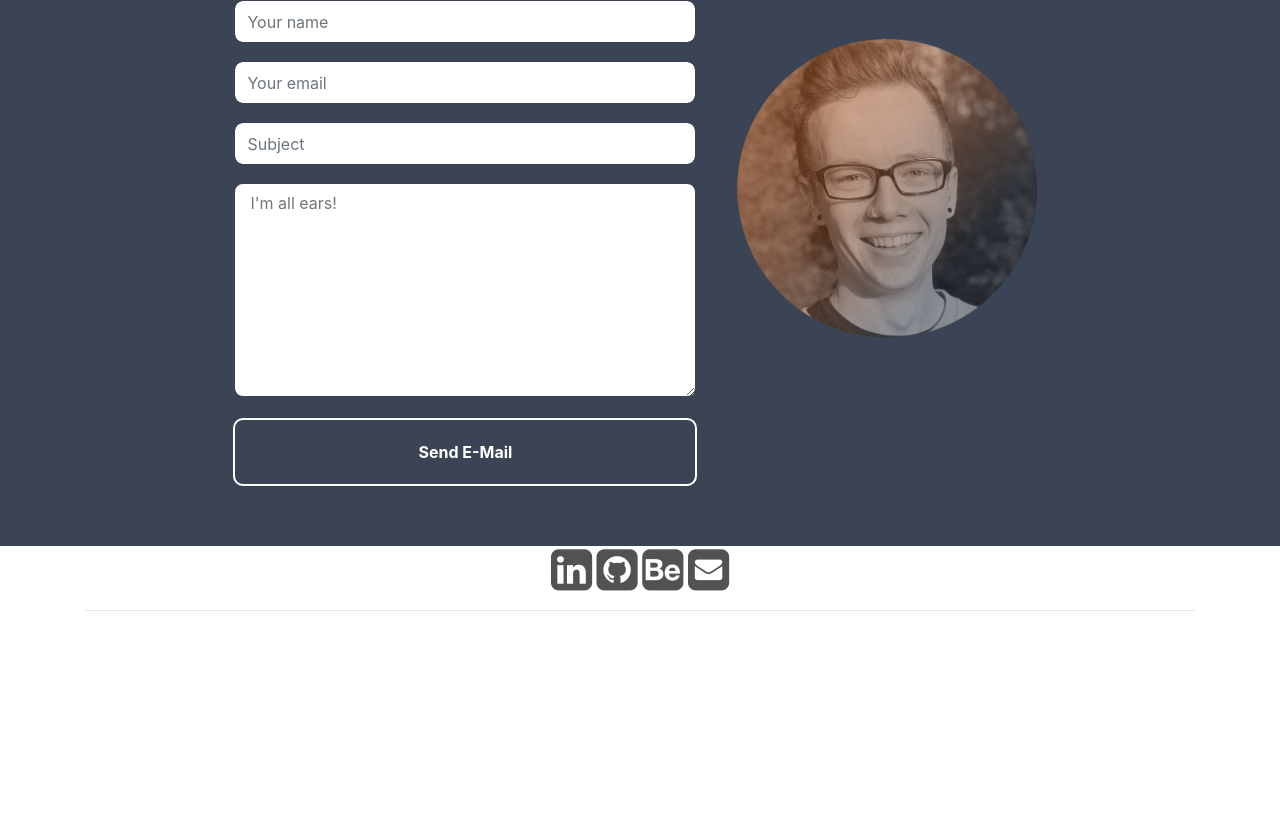
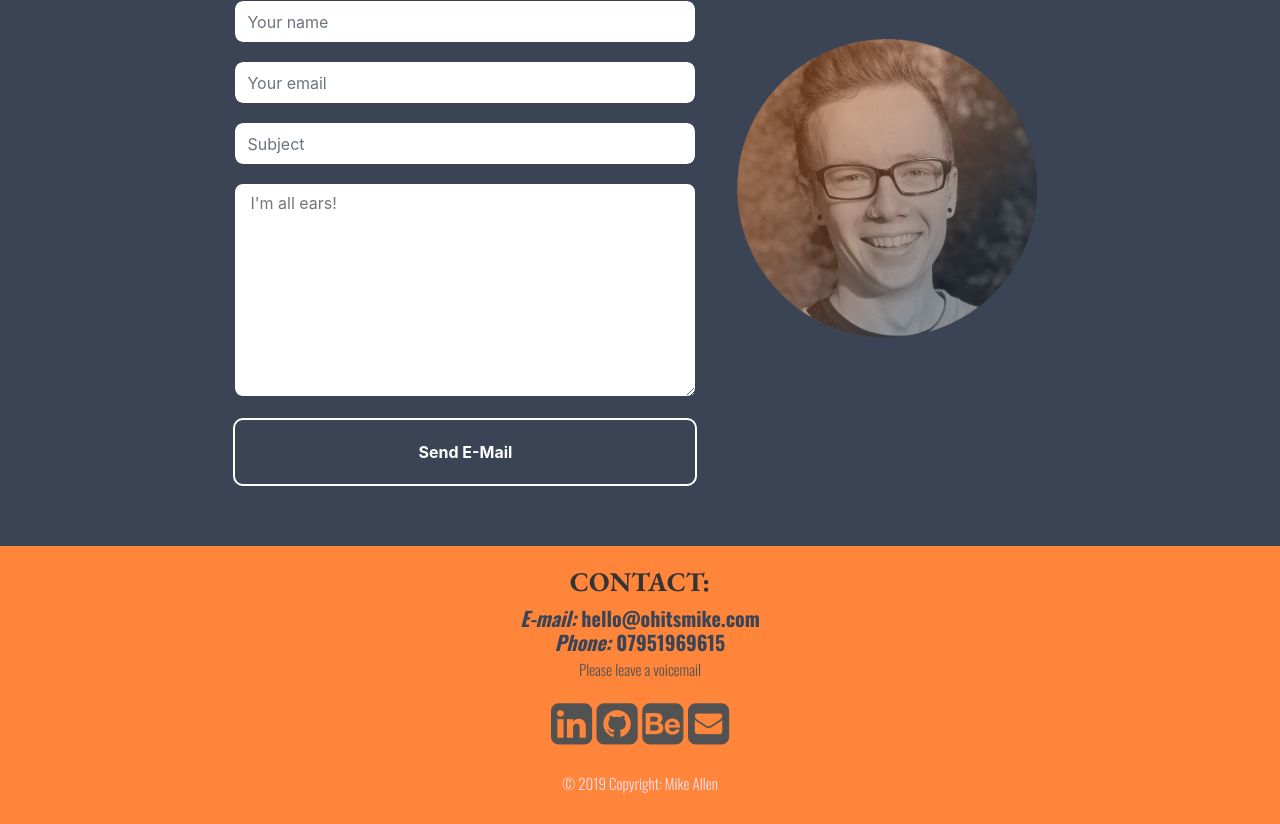
Before and after one commit to michael-allen99/portfoliowebsite, a PHP site: page / in a window 1280 px wide. Shown: the part 3326-4150 px from the top of the page. Before the commit the page ends 3937 px from the top, so only its background shows below. Run offline with PHP 8.4, Linux system fonts and the light colour scheme; some libraries are stand-ins or nearby versions.

Commit message:
Footer created

```diff
--- a/css/main.css
+++ b/css/main.css
@@ -10,6 +10,11 @@ h1 {
     font-size: 29px;
     margin-top: 127px;
     color: #ff853b;
+}
+h3 {
+    font-family: 'EB Garamond', serif;
+    font-size: 23px;
+    color: #343434;
 }
 h2 {
     font-size: 18px;
@@ -125,7 +130,21 @@ form {
 .desktop-only {
     display: none;
 }
+.footer-container {
+    padding-bottom: 10px;
+    padding-top: 20px;
+    background-color: #ff853b;
+}
 
+.copyright {
+    font-size: 15px;
+    margin-top: 20px;
+    color: #ffdfef;
+}
+.voicemail {
+    font-size: 15px;
+    color: #525252;
+}
 @media only screen and (min-width: 1025px){
     h1 {
         font-size: 40px;
@@ -171,4 +190,7 @@ form {
     .desktop-only {
         display: inline;
     }
+    h3 {
+        font-size: 27px;
+    }
 }
--- a/index.php
+++ b/index.php
@@ -281,14 +281,21 @@
     </div>
 </section>
 
-<div class="container">
+<div class="footer-container">
+    <div class="col-10 offset-1 mt-md-0 mt-3">
+
+        <!-- Content -->
+        <h3 class="text-uppercase font-weight-bold text-center">Contact:</h3>
+        <h5 class="text-center"><i>E-mail:</i> hello@ohitsmike.com <br> <i>Phone:</i> 07951969615<br><p class="text-center voicemail">Please leave a voicemail</p></h5>
+
+    </div>
     <div class="text-center center-block">
         <a target="_blank" href="https://www.linkedin.com/in/mike-allen-a4801a140/"><i class="fa fa-linkedin-square fa-3x social"></i></a>
         <a target="_blank" href="https://github.com/michael-allen99"><i class="fa fa-github-square fa-3x social"></i></a>
         <a target="_blank" href="https://www.behance.net/michaelallen99"><i class="fa fa-behance-square fa-3x social"></i></a>
         <a href="mailto:hello@ohitsmike.com"><i class="fa fa-envelope-square fa-3x social"></i></a>
     </div>
-    <hr />
+    <p class="copyright text-center">&copy 2019 Copyright: Mike Allen </p>
 </div>
 <!--Bootstrap Dependencies-->
 <script src="https://code.jquery.com/jquery-3.3.1.slim.min.js" integrity="sha384-q8i/X+965DzO0rT7abK41JStQIAqVgRVzpbzo5smXKp4YfRvH+8abtTE1Pi6jizo" crossorigin="anonymous"></script>
```
